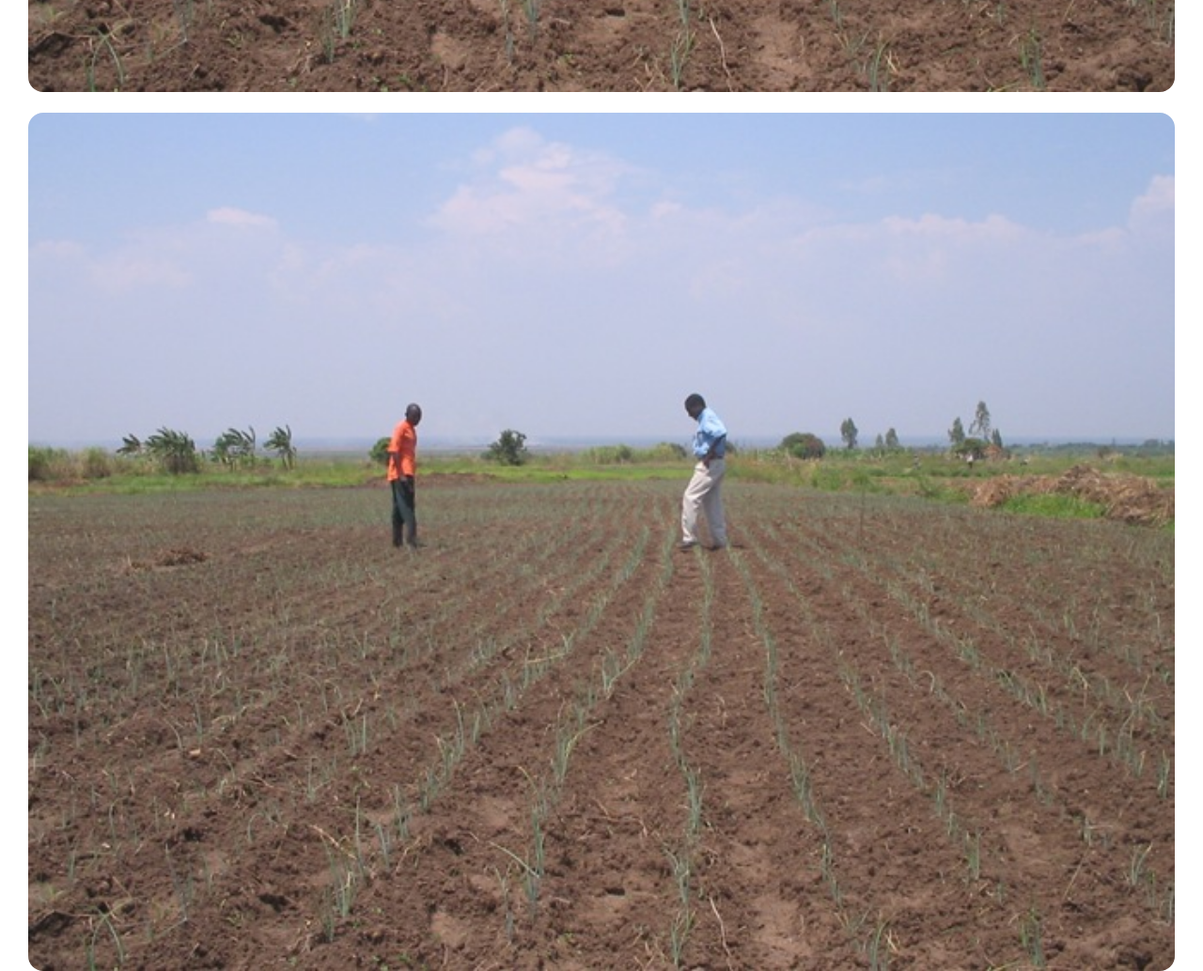
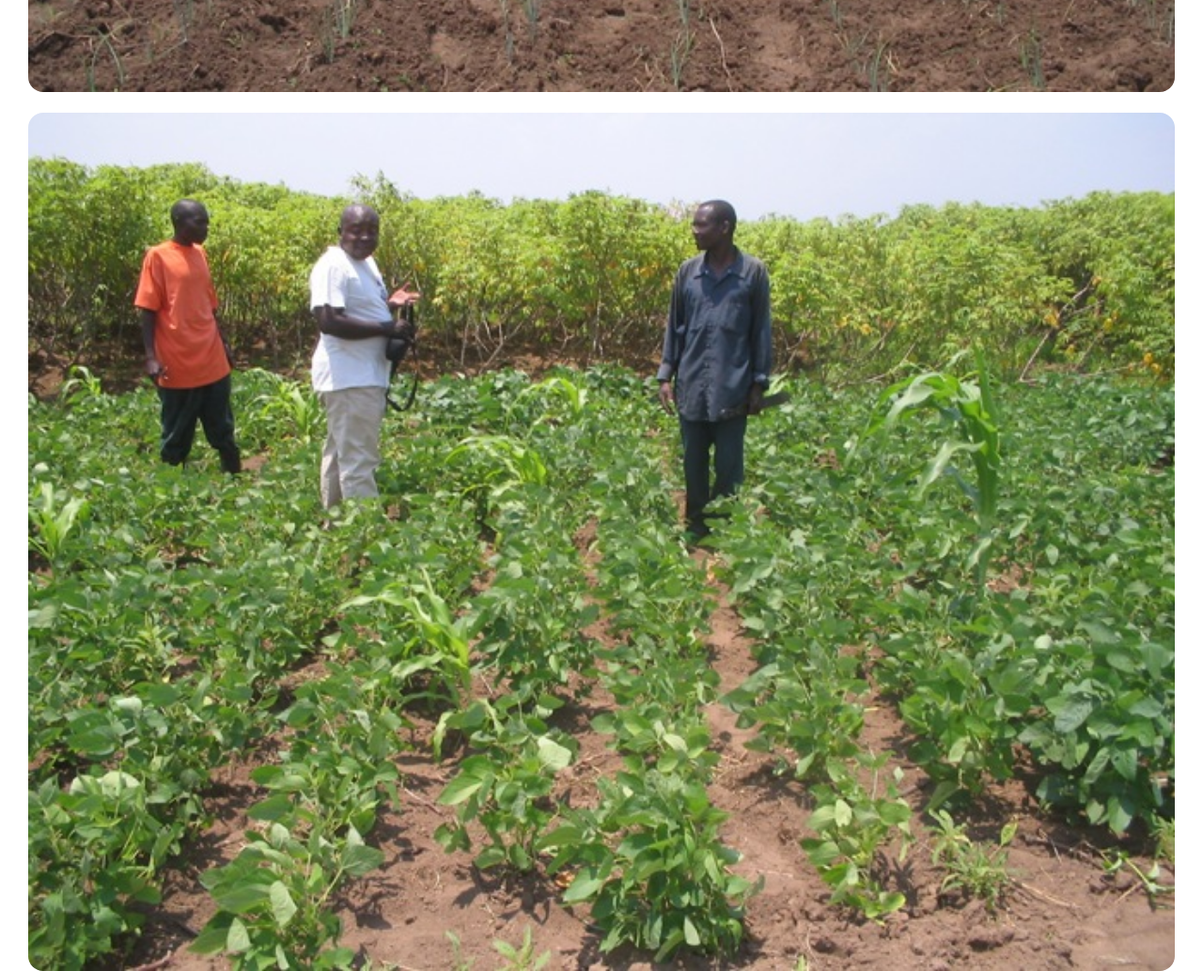
Before and after one commit to MurphyAbdallah/sovis.github.io, a plain HTML site: page docs/index.html in a window 1280 px wide. Shown: the part 1400-2434 px from the top of the page at 94% size. Drawn offline with Linux system fonts and the light colour scheme.

Commit message:
Update index.html

```diff
--- a/docs/index.html
+++ b/docs/index.html
@@ -52,7 +52,7 @@
                 <p>Venir en aide à ceux là qui en ont le plus besoin, au moment où ils en ont le plus besoin - Ceux qui se trouvent dans des situations d'Urgence extrème; victimes des catastrophes naturelles, frappés par l'épidémie...</p>
             </article>
             <img src="asset/g24.jpg" width="100%" alt="">
-            <img src="asset/g24.jpg" width="100%" alt="">
+            <img src="asset/g23.jpg" width="100%" alt="">
             <figcaption>Platation des choux.</figcaption><br>
             <a href="">
               <button>Decouvre plus</button>
```
